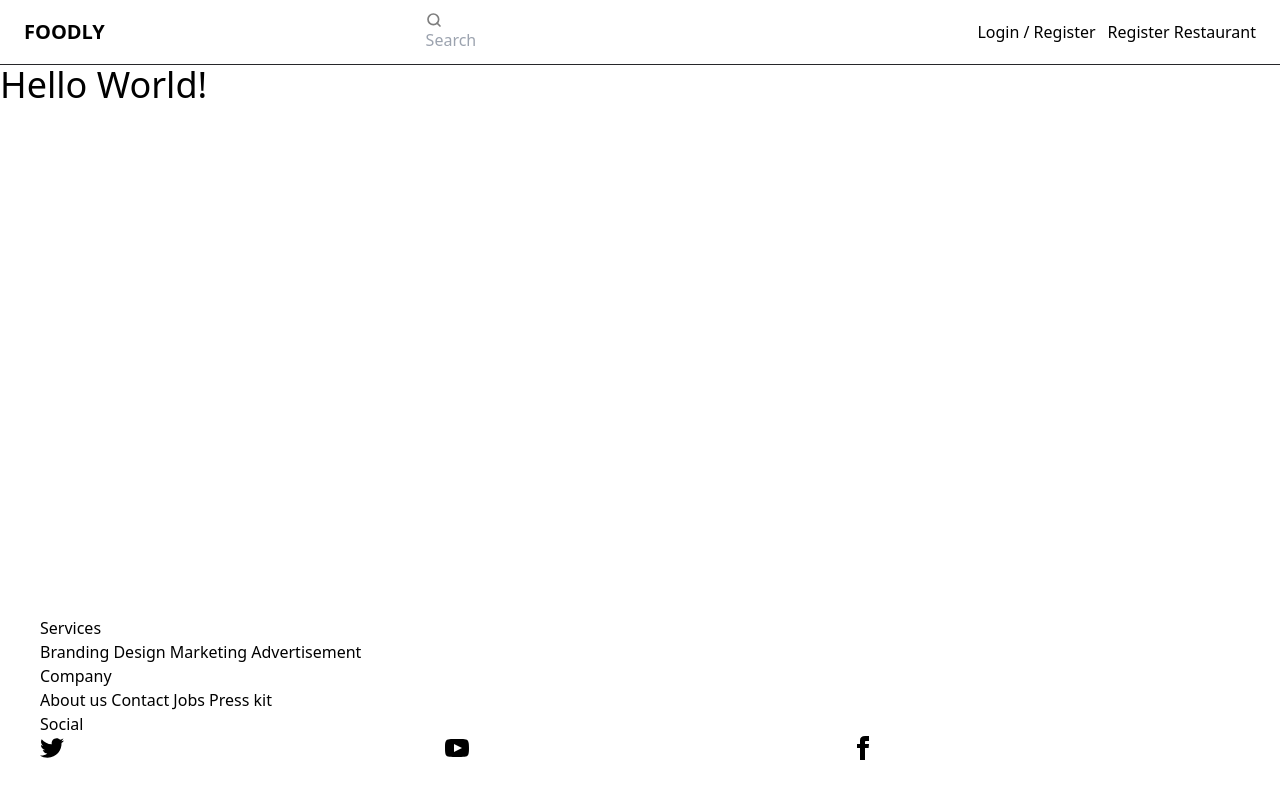
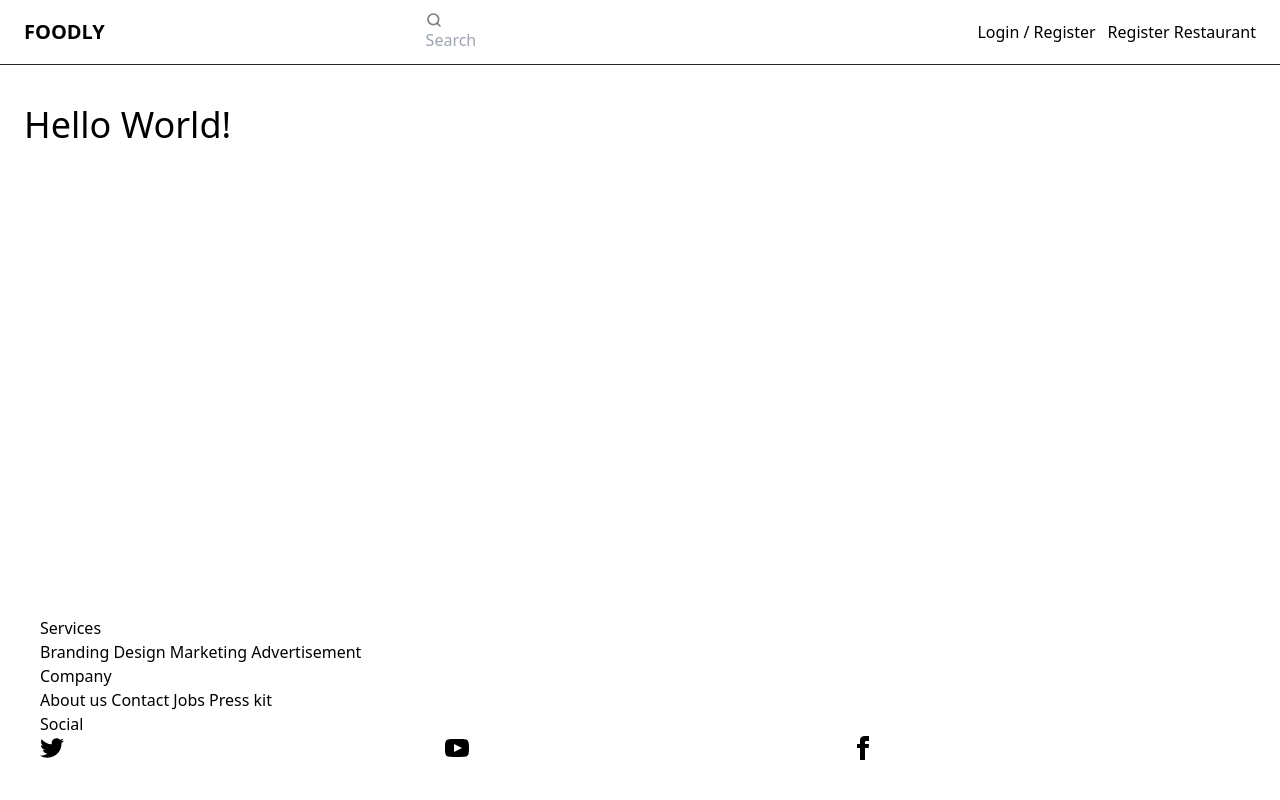
Before and after one commit to Rumon360/foodly-django, a Django app: page / in a window 1280 px wide. Run offline with Django 5.2, Linux system fonts and the light colour scheme; some libraries are stand-ins or nearby versions.

Commit message:
chore: fix style

```diff
--- a/templates/base.html
+++ b/templates/base.html
@@ -8,9 +8,9 @@
     {% tailwind_css %}
 </head>
 <body>
-   <main class="flex min-h-screen flex-col font-roboto relative w-full h-full antialiased">
+   <main class="flex min-h-screen flex-col font-roboto relative max-w-screen-[2500px] mx-auto w-full h-full antialiased">
     {% include 'navbar.html' %}
-    <div class="flex-1 w-full h-full">
+    <div class="flex-1 w-full h-full py-10 px-6">
         {% block content %}
         {% endblock %}
     </div>
```
